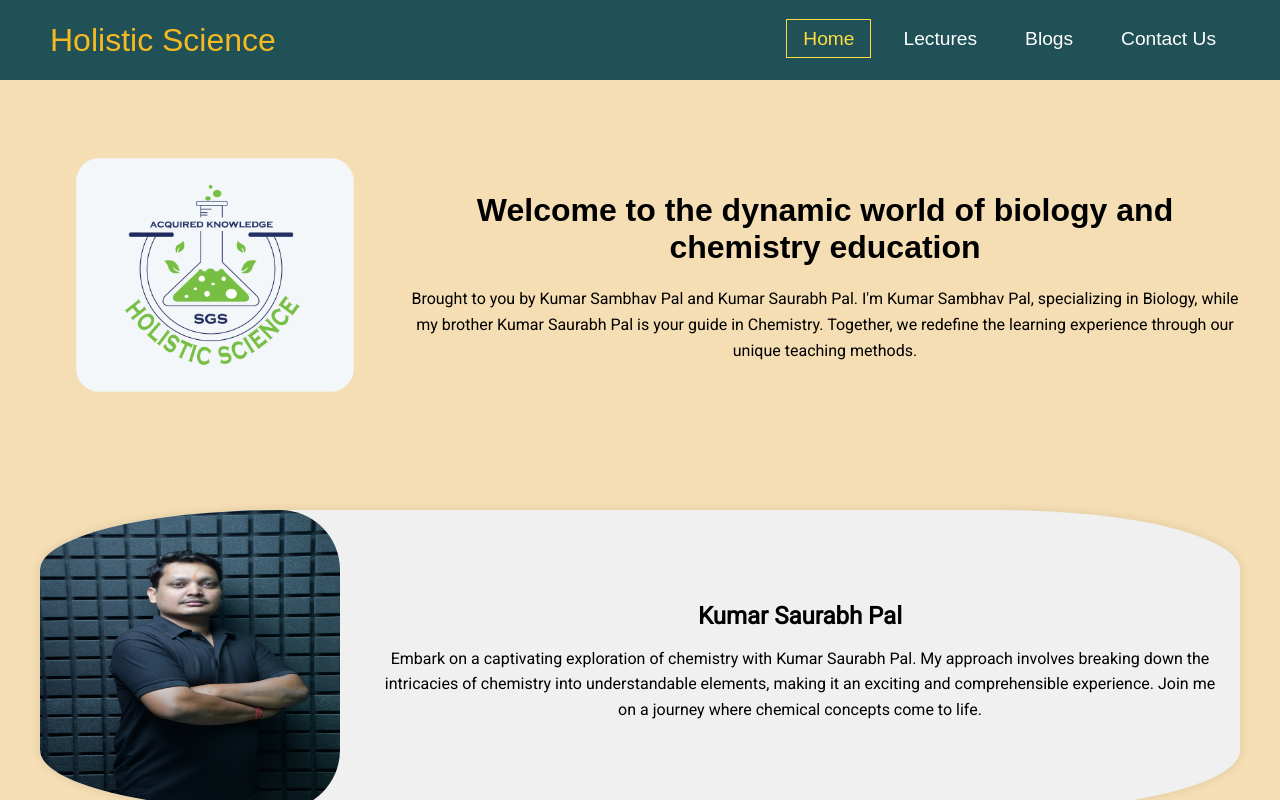
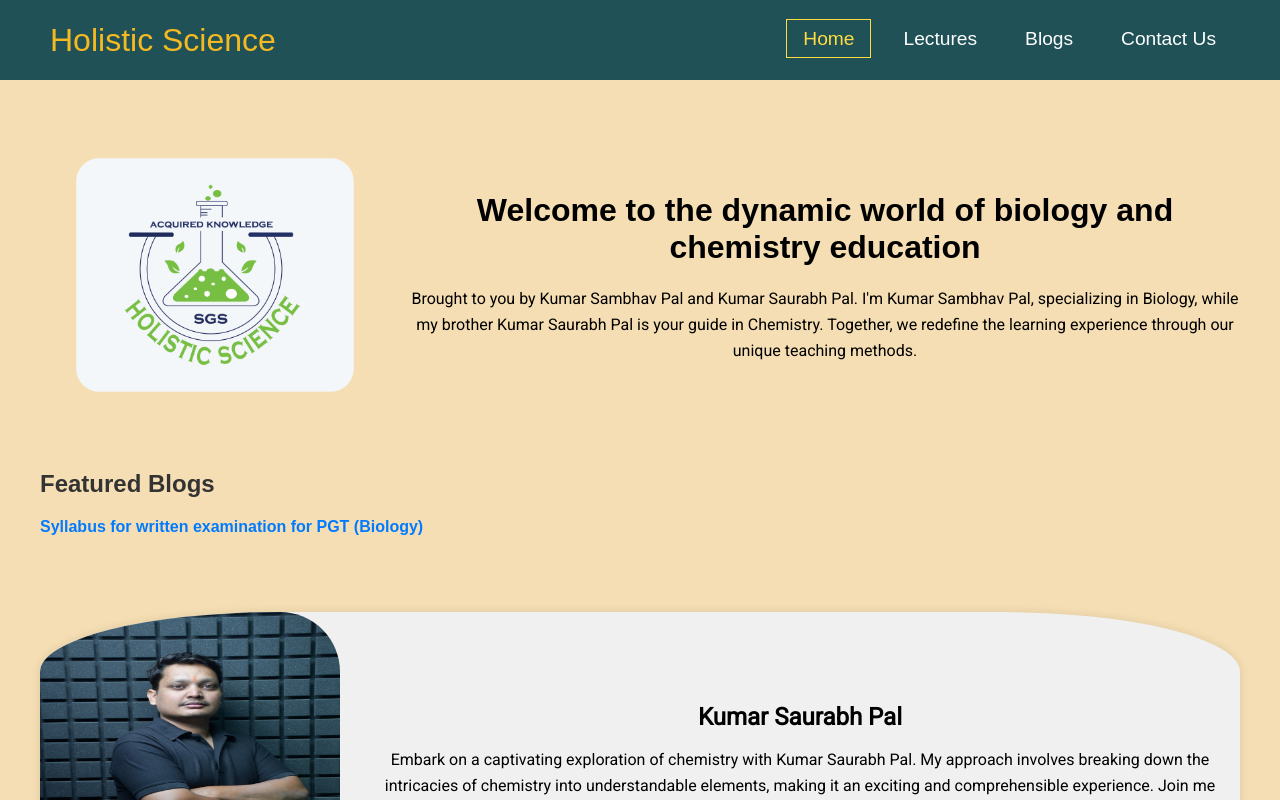
Before and after one commit to sumit7894/holisticscience, a React (Create React App) app: page / in a window 1280 px wide. Shown: the top 800 px of the page. Built offline with nearby package versions, Linux system fonts and the light colour scheme; the HTML template or start-up script is replaced by a standard one.

Commit message:
added featured blogs section in hero

```diff
--- a/src/Components/HeroSection/Hero.js
+++ b/src/Components/HeroSection/Hero.js
@@ -2,6 +2,9 @@ import React from 'react'
 import './hero.css'
 import LOGO from '../../Utils/icons/logo.png'
 const Hero = () => {
+  const importantBlogs = [
+    { title: 'Syllabus for written examination for PGT (Biology)', link: 'https://www.holistic-science.org/blogs/4' },
+  ];
   return (
     <div className="home-page">
       <div className="hero-section">
@@ -16,6 +19,16 @@ const Hero = () => {
           </p>
         </div>
       </div>
+      <div className='featured-blogs'>
+        <h2>Featured Blogs</h2>
+        <ul>
+          {importantBlogs.map((blog, index) => (
+            <li key={index}>
+              <a href={blog.link}>{blog.title}</a>
+            </li>
+          ))}
+        </ul>
+      </div>
     </div>
   )
 }
--- a/src/Components/HeroSection/hero.css
+++ b/src/Components/HeroSection/hero.css
@@ -47,3 +47,31 @@
       margin-bottom: 20px;
     }
   }
+  .featured-blogs {
+    margin-top: 20px; /* Adjust spacing as needed */
+  }
+
+  .featured-blogs h2 {
+    font-size: 24px;
+    color: #333;
+  }
+
+  .featured-blogs ul {
+    list-style-type: none;
+    padding: 0;
+  }
+
+  .featured-blogs li {
+    margin-bottom: 10px; /* Adjust spacing between links */
+  }
+
+  .featured-blogs a {
+    text-decoration: none;
+    color: #007bff; /* Link color */
+    font-weight: bold;
+    transition: color 0.3s ease-in-out;
+  }
+
+  .featured-blogs a:hover {
+    color: #0056b3; /* Hover color */
+  }
```
